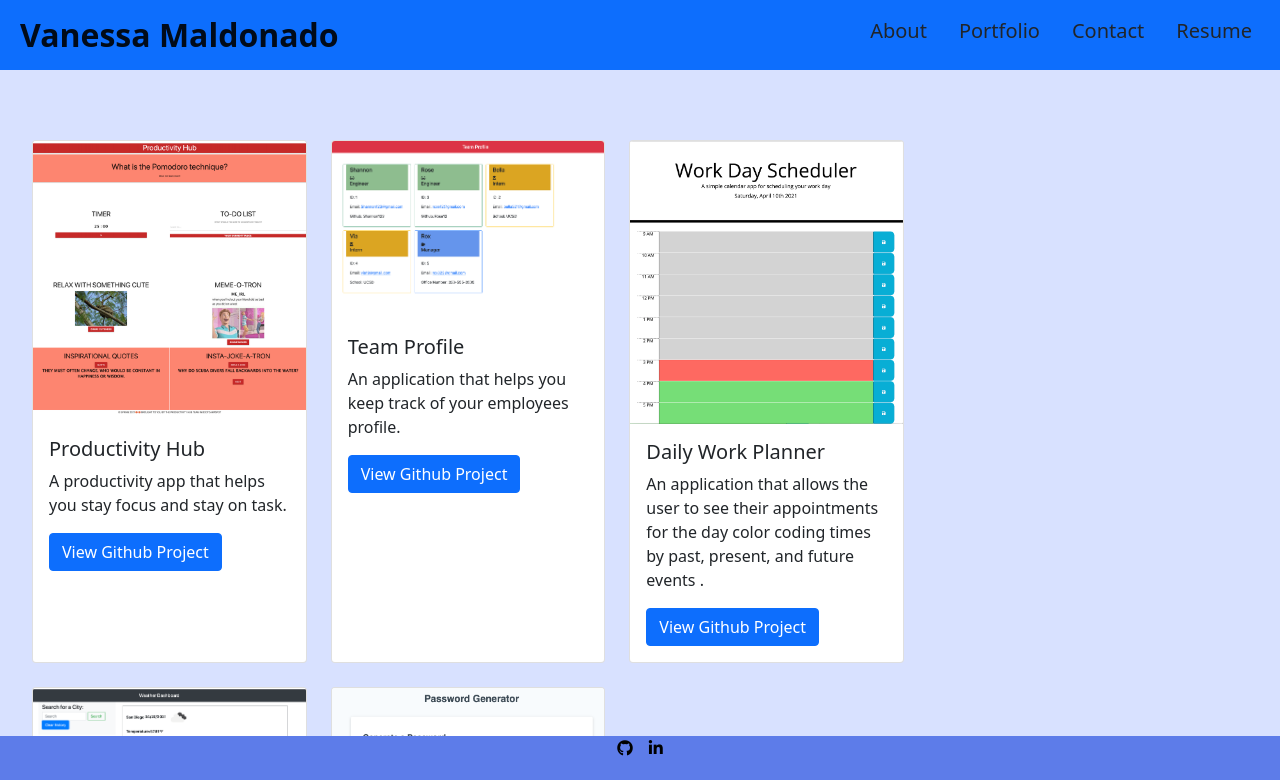
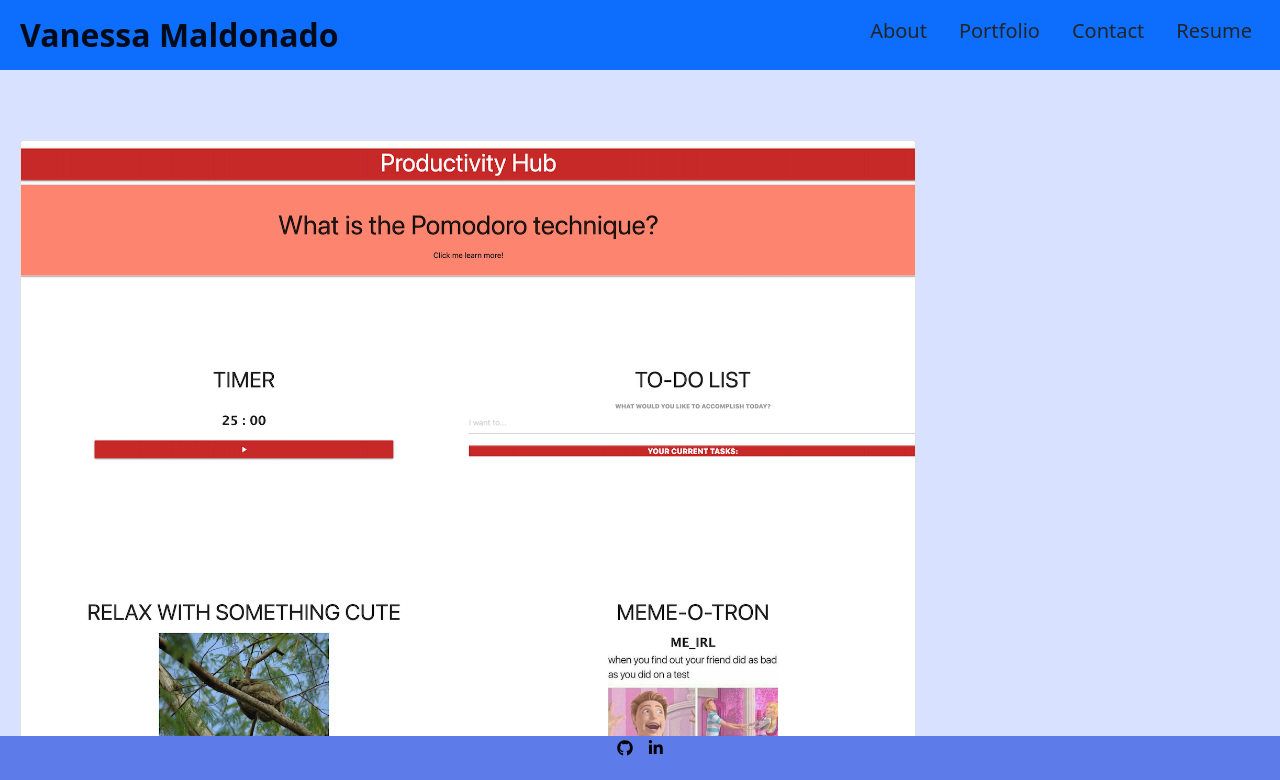
Before and after one commit to vbarajas4/20-React-Portfolio, a React (Create React App) app: page /portfolio in a window 1280 px wide. Shown: the top 780 px of the page. Built offline with nearby package versions, Linux system fonts and the light colour scheme.

Commit message:
adding project card

```diff
--- /dev/null
+++ b/src/components/Project.js
@@ -0,0 +1,40 @@
+import React from 'react';
+
+function Project (props) {
+
+    const {deployedLink, imageIcon, descriptionImage, projectName, projectDescription, githubLink } = props.project;
+
+    const containerStyle = {
+      display:'flex',
+      flexWrap: 'wrap',
+      justifyContent: 'center',
+      position: 'relative',
+      height: '70%',
+      width: '70%',
+      marginTop: '70px',
+      marginLeft: '20px',
+      marginBottom: '70px',
+  };
+
+    return (
+
+        <div className="col">
+            <div className="card h-100" style={containerStyle}>
+              <a href={ deployedLink }>
+                <img src={require(`../assets/${imageIcon}`).default} className="card-img-top" alt={ descriptionImage }/></a>
+              <div className="card-body">
+                <h5 className="card-title"> { projectName }</h5>
+                <p className="card-text"> { projectDescription }</p>
+                <a href={ githubLink } className="btn btn-primary">View Github Project</a>
+              </div>
+            </div>
+        </div>
+
+    )
+
+
+
+
+}
+
+export default Project;
--- a/src/components/pages/Portfolio.js
+++ b/src/components/pages/Portfolio.js
@@ -1,86 +1,143 @@
 import React from 'react';
 import { Router } from 'react-router';
+import Project from '../../components/Project';
+
+// const containerStyle = {
+//     display:'flex',
+//     flexWrap: 'wrap',
+//     justifyContent: 'center',
+//     position: 'relative',
+//     height: '70%',
+//     width: '70%',
+//     marginTop: '70px',
+//     marginLeft: '20px',
+//     marginBottom: '70px',
+
+// }
+
+const projectCard = [
+
+  {
+    deployedLink: "https://damaximum.github.io/Productivity-Hub/",
+    imageIcon: "Productivity-Hub-SS.png",
+    descriptionImage: "Productivity Hub",
+    projectName: "Productivity Hub",
+    projectDescription: "A productivity app that helps you stay focus and stay on task.",
+    githubLink: "https://github.com/Damaximum/Productivity-Hub",
+    id: 1
+  },
+  {
+    deployedLink: "https://drive.google.com/file/d/1s9tP2GXIVzUjj3-pFf9cVIeCK2VXAXbX/view",
+    imageIcon: "Team-Profile-Cards.png",
+    descriptionImage: "Profile Cards",
+    projectName: "Team Profile",
+    projectDescription: "An application that helps you keep track of your employees profile.",
+    githubLink: "https://github.com/vbarajas4/10-OOP-Team-Profile",
+    id: 2
+  },
+  {
+    deployedLink: "https://vbarajas4.github.io/05-Third-Party-API-WorkDayScheduler/",
+    imageIcon: "Daily-Planner-Blank.png",
+    descriptionImage: "work schedule",
+    projectName: "Daily Work Planner",
+    projectDescription: "An application that allows the user to see their appointments for the day color coding times by past, present, and future events.",
+    githubLink: "https://github.com/vbarajas4/05-Third-Party-API-WorkDayScheduler",
+    id: 3
+  },
+  {
+    deployedLink: "https://vbarajas4.github.io/06-Server-Side-APIs-Weather-Dashboard/",
+    imageIcon: "Weather-Dashboard.png",
+    descriptionImage: "Weather Dashboard",
+    projectName: "Weather Dashboard",
+    projectDescription: "An application that lets the user see the current weather and the forecast for the next 5 days.",
+    githubLink: "https://github.com/vbarajas4/06-Server-Side-APIs-Weather-Dashboard",
+    id: 4
+  },
+  {
+    deployedLink: "https://vbarajas4.github.io/03-HW-Password-Generator/",
+    imageIcon: "Password-Generator-SS.png",
+    descriptionImage: "Password Generator",
+    projectName: "Password Generator",
+    projectDescription: "An application that generates a random password for a user based on the criteria selected.",
+    githubLink: "https://github.com/vbarajas4/03-HW-Password-Generator",
+    id: 5
+  }
+
+];
+
+function Portfolio() {
+    return (
+      <div>
+        {projectCard.map((project ) => (
+          <Project project = { project } />
+        ))}
+      </div>
+    )
+  };
+
+  export default Portfolio;
 
 
-const containerStyle = {
-    display:'flex',
-    flexWrap: 'wrap',
-    justifyContent: 'center',
-    position: 'relative',
-    height: '70%',
-    width: '70%',
-    marginTop: '70px',
-    marginLeft: '20px',
-    marginBottom: '70px',
+  // <div className="container" style = { containerStyle }>
+  //   <div className="row row-cols-1 row-cols-md-3 g-4">
+  //       <div className="col">
+  //           <div className="card h-100">
+  //             <a href="https://damaximum.github.io/Productivity-Hub/">
+  //               <img src={require("../../assets/Productivity-Hub-SS.png").default} className="card-img-top" alt="Productivity Hub"/></a>
+  //             <div className="card-body">
+  //               <h5 className="card-title">Productivity Hub</h5>
+  //               <p className="card-text"> A productivity app that helps you stay focus and stay on task.</p>
+  //               <a href="https://github.com/Damaximum/Productivity-Hub" className="btn btn-primary">View Github Project</a>
+  //             </div>
+  //           </div>
+  //       </div>
 
-}
-function Portfolio() {
-    return (
+  //       <div className="col">
+  //           <div className="card h-100">
+  //             <a href="https://drive.google.com/file/d/1s9tP2GXIVzUjj3-pFf9cVIeCK2VXAXbX/view">
+  //               <img src={require("../../assets/Team-Profile-Cards.png").default} className="card-img-top" alt="Profile cards"/></a>
+  //             <div className="card-body">
+  //               <h5 className="card-title">Team Profile</h5>
+  //               <p className="card-text"> An application that helps you keep track of your employees profile.</p>
+  //               <a href="https://github.com/vbarajas4/10-OOP-Team-Profile" className="btn btn-primary">View Github Project</a>
+  //             </div>
+  //           </div>
+  //       </div>
 
-  <div className="container" style = { containerStyle }>
-    <div className="row row-cols-1 row-cols-md-3 g-4">
-        <div className="col">
-            <div className="card h-100">
-              <a href="https://damaximum.github.io/Productivity-Hub/">
-                <img src={require("../../assets/Productivity-Hub-SS.png").default} className="card-img-top" alt="Productivity Hub"/></a>
-              <div className="card-body">
-                <h5 className="card-title">Productivity Hub</h5>
-                <p className="card-text"> A productivity app that helps you stay focus and stay on task.</p>
-                <a href="https://github.com/Damaximum/Productivity-Hub" className="btn btn-primary">View Github Project</a>
-              </div>
-            </div>
-        </div>
+  //       <div className="col">
+  //           <div className="card h-100">
+  //             <a href="https://vbarajas4.github.io/05-Third-Party-API-WorkDayScheduler/">
+  //               <img src={require("../../assets/Daily-Planner-Blank.png").default} className="card-img-top" alt="work schedule"/></a>
+  //             <div className="card-body">
+  //               <h5 className="card-title">Daily Work Planner</h5>
+  //               <p className="card-text">An application that allows the user to see their appointments for the day color coding times by past, present, and future events .</p>
+  //               <a href="https://github.com/vbarajas4/05-Third-Party-API-WorkDayScheduler" className="btn btn-primary">View Github Project</a>
+  //             </div>
+  //           </div>
+  //       </div>
 
-        <div className="col">
-            <div className="card h-100">
-              <a href="https://drive.google.com/file/d/1s9tP2GXIVzUjj3-pFf9cVIeCK2VXAXbX/view">
-                <img src={require("../../assets/Team-Profile-Cards.png").default} className="card-img-top" alt="Profile cards"/></a>
-              <div className="card-body">
-                <h5 className="card-title">Team Profile</h5>
-                <p className="card-text"> An application that helps you keep track of your employees profile.</p>
-                <a href="https://github.com/vbarajas4/10-OOP-Team-Profile" className="btn btn-primary">View Github Project</a>
-              </div>
-            </div>
-        </div>
+  //       <div className="col">
+  //           <div className="card h-100">
+  //             <a href="https://vbarajas4.github.io/06-Server-Side-APIs-Weather-Dashboard/">
+  //               <img src={require("../../assets/Weather-Dashboard.png").default} className="card-img-top" alt="Weather Dashboard"/></a>
+  //             <div className="card-body">
+  //               <h5 className="card-title">Weather Dashboard</h5>
+  //               <p className="card-text"> An application that lets the user see the current weather and the forecast for the next 5 days.</p>
+  //               <a href="https://github.com/vbarajas4/06-Server-Side-APIs-Weather-Dashboard" className="btn btn-primary">View Github Project</a>
+  //             </div>
+  //           </div>
+  //       </div>
 
-        <div className="col">
-            <div className="card h-100">
-              <a href="https://vbarajas4.github.io/05-Third-Party-API-WorkDayScheduler/">
-                <img src={require("../../assets/Daily-Planner-Blank.png").default} className="card-img-top" alt="work schedule"/></a>
-              <div className="card-body">
-                <h5 className="card-title">Daily Work Planner</h5>
-                <p className="card-text">An application that allows the user to see their appointments for the day color coding times by past, present, and future events .</p>
-                <a href="https://github.com/vbarajas4/05-Third-Party-API-WorkDayScheduler" className="btn btn-primary">View Github Project</a>
-              </div>
-            </div>
-        </div>
-
-        <div className="col">
-            <div className="card h-100">
-              <a href="https://vbarajas4.github.io/06-Server-Side-APIs-Weather-Dashboard/">
-                <img src={require("../../assets/Weather-Dashboard.png").default} className="card-img-top" alt="Productivity Hub"/></a>
-              <div className="card-body">
-                <h5 className="card-title">Weather Dashboard</h5>
-                <p className="card-text"> An application that lets the user see the current weather and the forecast for the next 5 days.</p>
-                <a href="https://github.com/vbarajas4/06-Server-Side-APIs-Weather-Dashboard" className="btn btn-primary">View Github Project</a>
-              </div>
-            </div>
-        </div>
-
-        <div className="col">
-            <div className="card h-100">
-              <a href="https://vbarajas4.github.io/03-HW-Password-Generator/">
-                <img src={require("../../assets/Password-Generator-SS.png").default} className="card-img-top" alt="Password Generator"/></a>
-              <div className="card-body">
-                <h5 className="card-title">Password Generator</h5>
-                <p className="card-text">An application that generates a random password for a user based on the criteria selected</p>
-                <a href="https://github.com/vbarajas4/03-HW-Password-Generator" className="btn btn-primary">View Github Project</a>
-              </div>
-            </div>
-        </div>
-    </div>
-  </div>
-    )
-}
-
-export default Portfolio;
+  //       <div className="col">
+  //           <div className="card h-100">
+  //             <a href="https://vbarajas4.github.io/03-HW-Password-Generator/">
+  //               <img src={require("../../assets/Password-Generator-SS.png").default} className="card-img-top" alt="Password Generator"/></a>
+  //             <div className="card-body">
+  //               <h5 className="card-title">Password Generator</h5>
+  //               <p className="card-text">An application that generates a random password for a user based on the criteria selected</p>
+  //               <a href="https://github.com/vbarajas4/03-HW-Password-Generator" className="btn btn-primary">View Github Project</a>
+  //             </div>
+  //           </div>
+  //       </div>
+  //   </div>
+  // </div>
```
